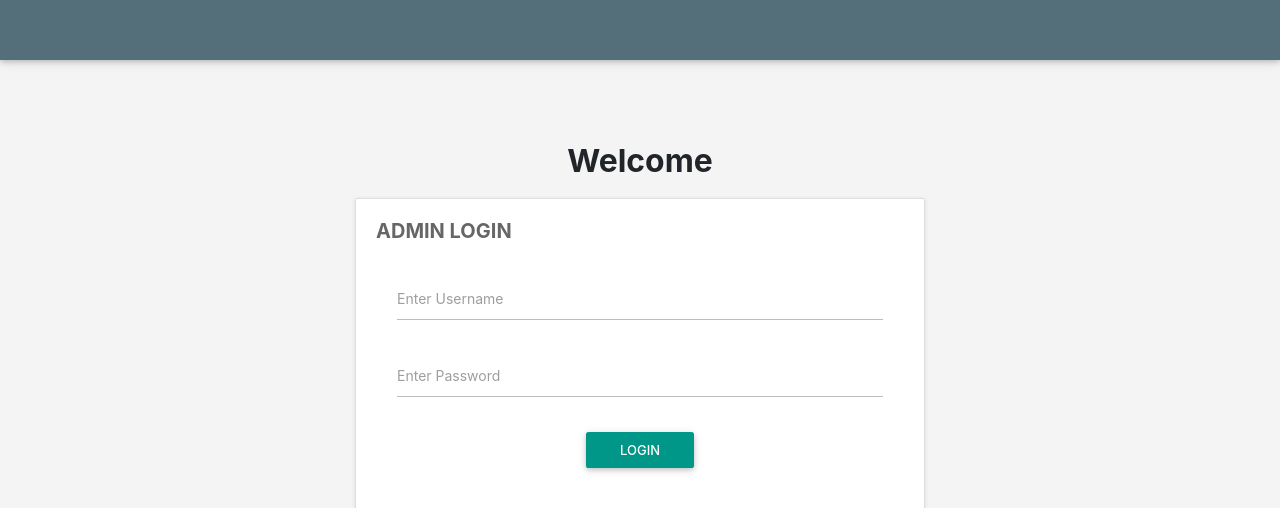
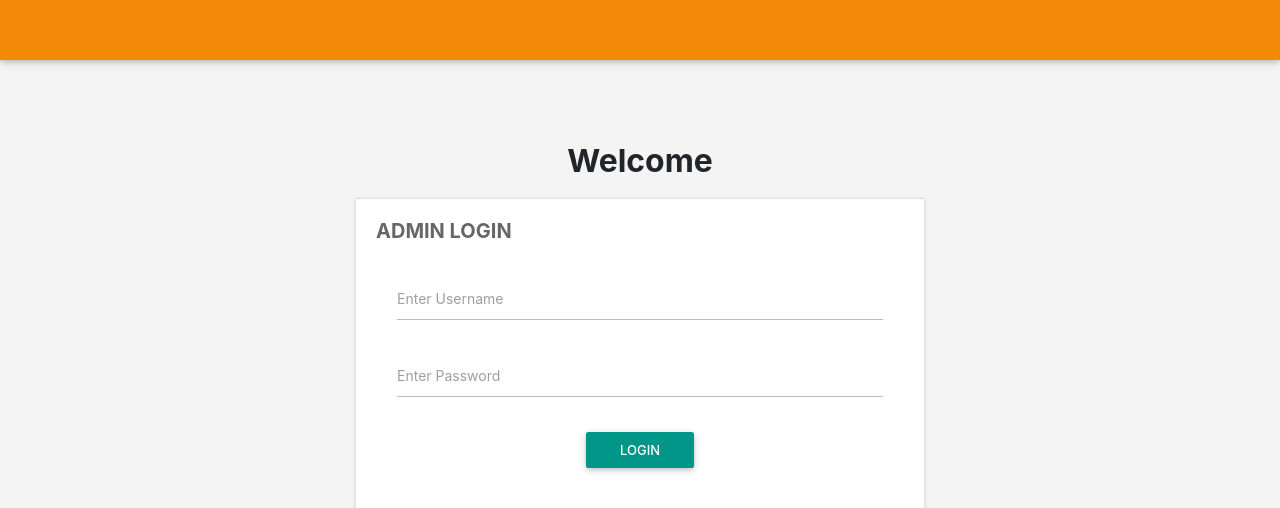
Before and after one commit to Esemudia/smartRRussd, a PHP site: page /admin/index.php in a window 1280 px wide. Shown: the top 508 px of the page. Run offline with PHP 8.4, Linux system fonts and the light colour scheme; some libraries are stand-ins or nearby versions.

Commit message:
Update index.php

```diff
--- a/admin/index.php
+++ b/admin/index.php
@@ -52,7 +52,7 @@ if(isset($_POST['signin']))
         <script src="../assets/plugins/jquery/jquery-2.2.0.min.js"></script>
     </head>
     <body>
-<nav class="navbar navbar-expand-lg navbar-light py-3" style="background:#546e7a !important">
+<nav class="navbar navbar-expand-lg navbar-light py-3" style="background:#f28907 !important">
           <button class="navbar-toggler" type="button" data-toggle="collapse" data-target="#navbarNavAltMarkup" aria-controls="navbarNavAltMarkup" aria-expanded="false" aria-label="Toggle navigation">
           <span class="navbar-toggler-icon"></span>
           </button>
```
